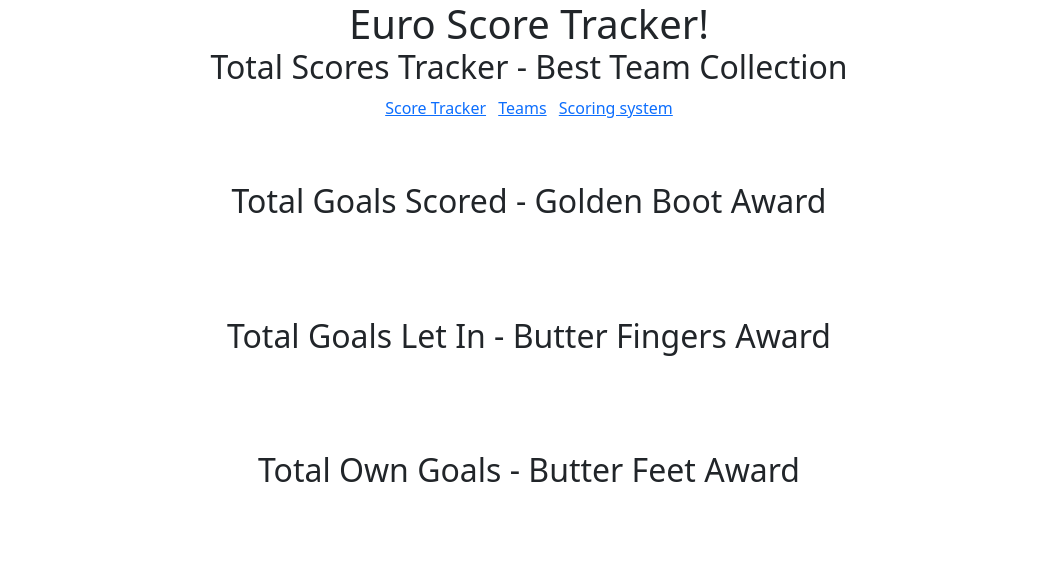
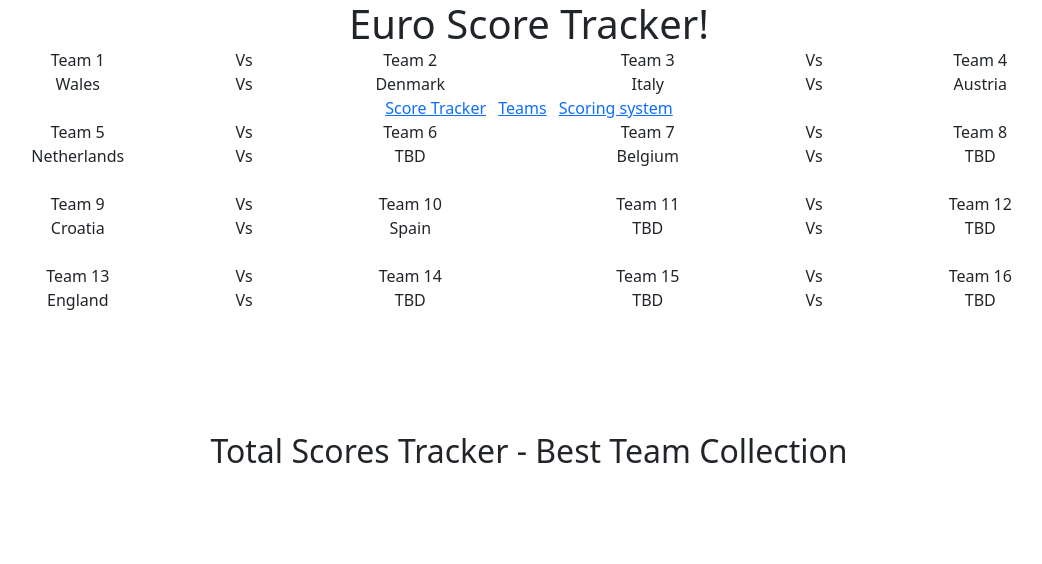
Before and after one commit to cgpalmer/euro_21, a Django app: page / in a window 1280 px wide. Shown: the top 564 px of the page, without its empty margins (111-1153 px from the left). Run offline with Django 3.2, Linux system fonts and the light colour scheme; data that the repository does not hold is empty; some libraries are stand-ins or nearby versions.

Commit message:
Adding in the matches for last 16.

```diff
--- a/home/templates/home/index.html
+++ b/home/templates/home/index.html
@@ -15,7 +15,88 @@
     </div>
 
     <div class="container">
-
+        <div class="row my-5 padding_buffer text-center">
+            <div class="col-12 col-lg-6">
+                <div class="row  mb-4">
+                    <div class="col-5">Team 1</div>
+                    <div class="col-2">Vs</div>
+                    <div class="col-5">Team 2</div>
+                    <div class="col-5">Wales</div>
+                    <div class="col-2">Vs</div>
+                    <div class="col-5">Denmark</div>
+                </div>
+            </div>
+            <div class="col-12 col-lg-6">
+                <div class="row mb-4 ">
+                    <div class="col-5">Team 3</div>
+                    <div class="col-2">Vs</div>
+                    <div class="col-5">Team 4</div>
+                    <div class="col-5">Italy</div>
+                    <div class="col-2">Vs</div>
+                    <div class="col-5">Austria</div>
+                </div>
+            </div>
+            <div class="col-12 col-lg-6">
+                <div class="row mb-4">
+                    <div class="col-5">Team 5</div>
+                    <div class="col-2">Vs</div>
+                    <div class="col-5">Team 6</div>
+                    <div class="col-5">Netherlands</div>
+                    <div class="col-2">Vs</div>
+                    <div class="col-5">TBD</div>
+                </div>
+            </div>
+            <div class="col-12 col-lg-6">
+                <div class="row mb-4">
+                    <div class="col-5">Team 7</div>
+                    <div class="col-2">Vs</div>
+                    <div class="col-5">Team 8</div>
+                    <div class="col-5">Belgium</div>
+                    <div class="col-2">Vs</div>
+                    <div class="col-5">TBD</div>
+                </div>
+            </div>
+            <div class="col-12 col-lg-6">
+                <div class="row mb-4">
+                    <div class="col-5">Team 9</div>
+                    <div class="col-2">Vs</div>
+                    <div class="col-5">Team 10</div>
+                    <div class="col-5">Croatia</div>
+                    <div class="col-2">Vs</div>
+                    <div class="col-5">Spain</div>
+                </div>
+            </div>
+            <div class="col-12 col-lg-6">
+                <div class="row mb-4">
+                    <div class="col-5">Team 11</div>
+                    <div class="col-2">Vs</div>
+                    <div class="col-5">Team 12</div>
+                    <div class="col-5">TBD</div>
+                    <div class="col-2">Vs</div>
+                    <div class="col-5">TBD</div>
+                </div>
+            </div>
+            <div class="col-12 col-lg-6">
+                <div class="row mb-4">
+                    <div class="col-5">Team 13</div>
+                    <div class="col-2">Vs</div>
+                    <div class="col-5">Team 14</div>
+                    <div class="col-5">England</div>
+                    <div class="col-2">Vs</div>
+                    <div class="col-5">TBD</div>
+                </div>
+            </div>
+            <div class="col-12 col-lg-6">
+                <div class="row mb-4">
+                    <div class="col-5">Team 15</div>
+                    <div class="col-2">Vs</div>
+                    <div class="col-5">Team 16</div>
+                    <div class="col-5">TBD</div>
+                    <div class="col-2">Vs</div>
+                    <div class="col-5">TBD</div>
+                </div>
+            </div>
+        </div>
         <div class="row">
             <a id="scores"></a>
             <h2 class="text-center my-5 padding_buffer">Total Scores Tracker - Best Team Collection</h2>
@@ -88,19 +169,19 @@
             {% if person.auto_team_1.team_knocked_out_groups is True %}
             <div class="col-4 greyed"><del>{{person.auto_team_1}}</del></div>
             {% else %}
-            <div class="col-4"> {{person.auto_team_1}}</div>
+            <div class="col-4 still_in"> {{person.auto_team_1}}</div>
             {% endif %}
 
             {% if person.auto_team_2.team_knocked_out_groups is True %}
-            <div class="col-4 greyed"><del>{{person.auto_team_2}}</del></div>
+            <div class="col-4 greyed"><del class="">{{person.auto_team_2}}</del></div>
             {% else %}
-            <div class="col-4">{{person.auto_team_2}}</div>
+            <div class="col-4 still_in">{{person.auto_team_2}}</div>
             {% endif %}
 
             {% if person.auto_team_3.team_knocked_out_groups is True %}
             <div class="col-4 greyed"><del>{{person.auto_team_3}}</del></div>
             {% else %}
-            <div class="col-4"> {{person.auto_team_3}}</div>
+            <div class="col-4 still_in"> {{person.auto_team_3}}</div>
             {% endif %}
 
             <hr class="mt-3">
```
Also changed, not shown: home/static/css/base.css (+8 -0 lines), 1 other file.
